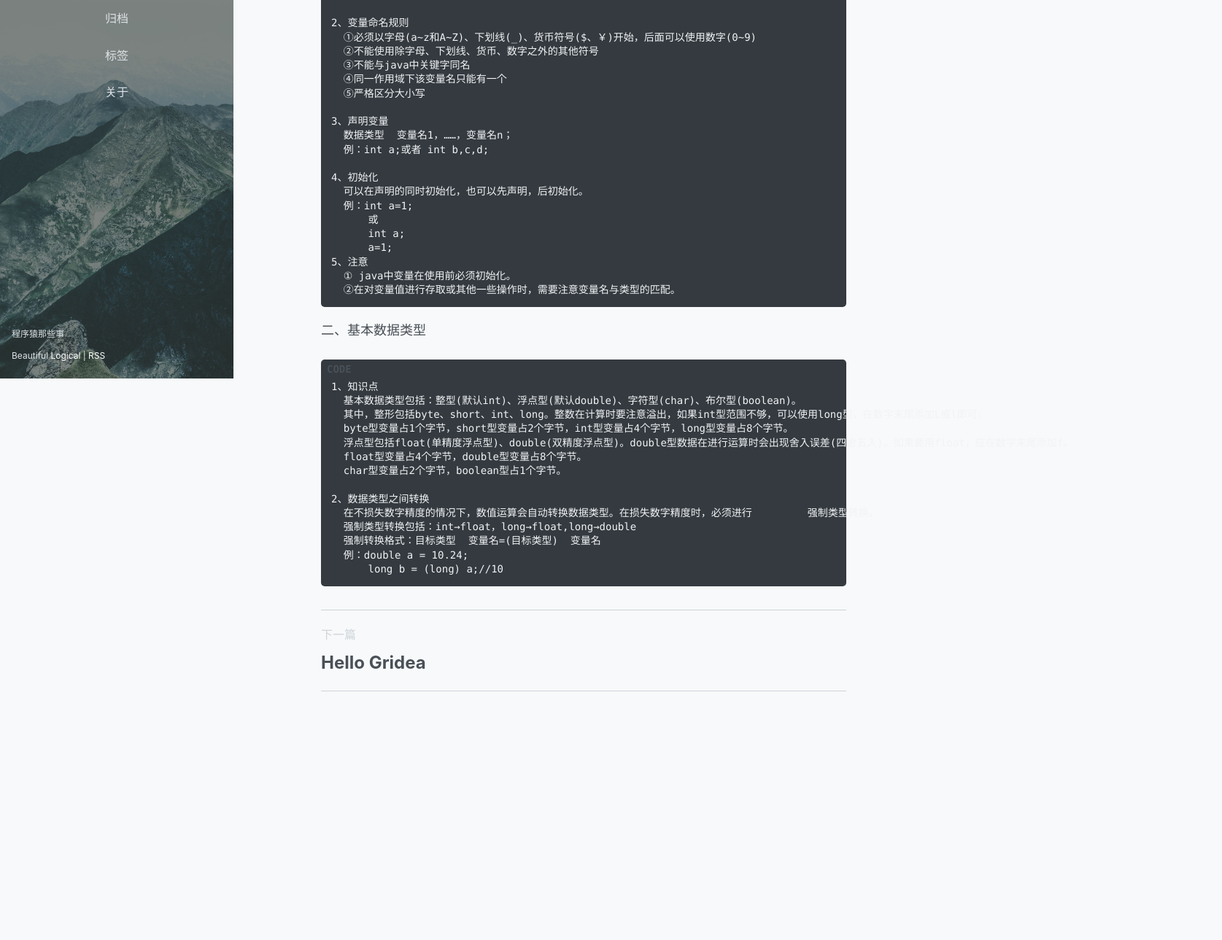
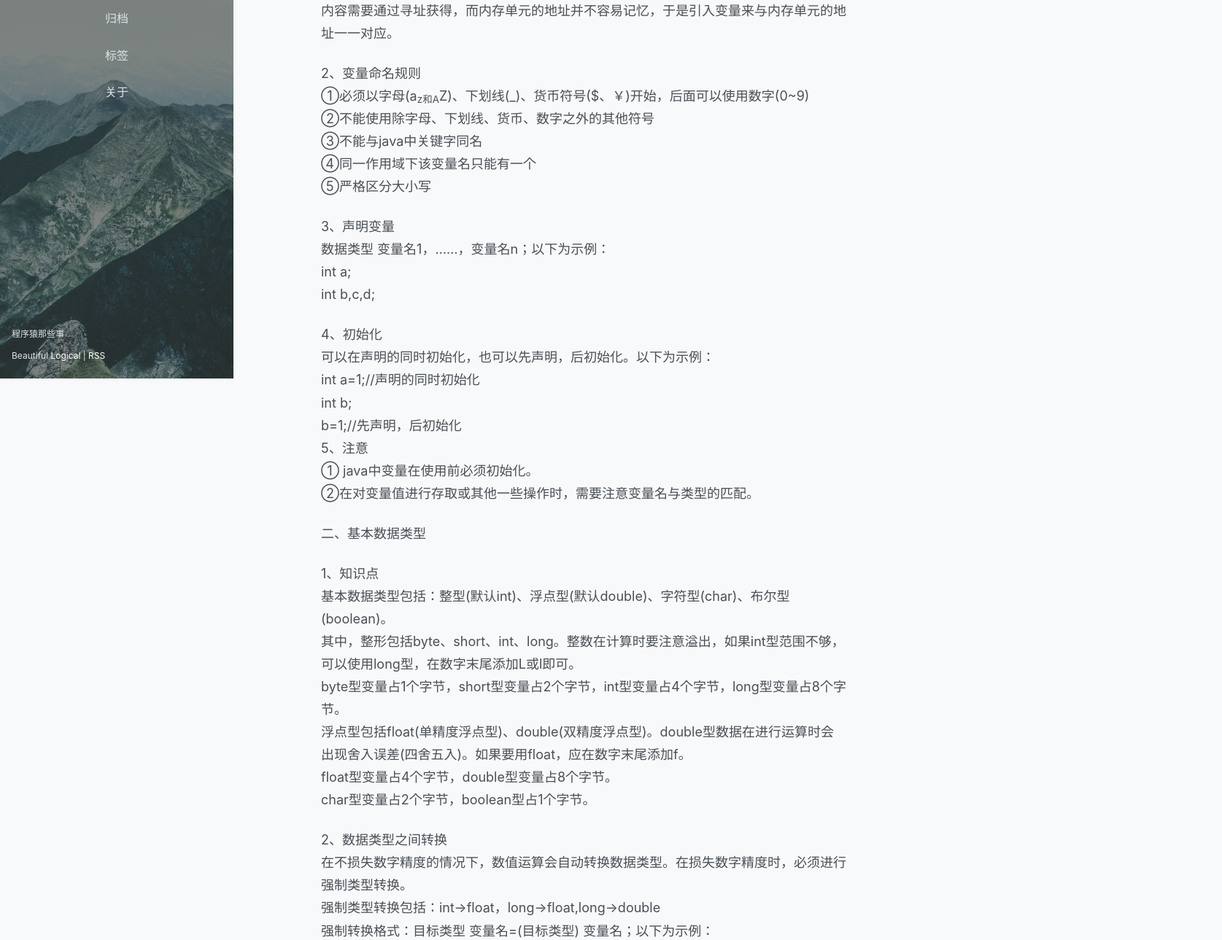
Before and after one commit to Evoltor/Evoltor.github.io, a plain HTML site: page post/java-ji-chu-yi-bian-liang-ji-ben-lei-xing/index.html in a window 1280 px wide. Shown: the part 281-1570 px from the top of the page at 73% size, 1675 px wide, since content can reach past the window. Before the commit the page ends 1309 px from the top, so only its background shows below. Drawn offline with nearby package versions, Linux system fonts and the light colour scheme.

Commit message:
update from gridea: 2020-07-14 11:00:05

```diff
--- a/post/java-ji-chu-yi-bian-liang-ji-ben-lei-xing/index.html
+++ b/post/java-ji-chu-yi-bian-liang-ji-ben-lei-xing/index.html
@@ -8,7 +8,7 @@
 <meta name="viewport" content="width=device-width, initial-scale=1, maximum-scale=1, user-scalable=no">
 
 <link rel="stylesheet" href="https://use.fontawesome.com/releases/v5.7.2/css/all.css" integrity="sha384-fnmOCqbTlWIlj8LyTjo7mOUStjsKC4pOpQbqyi7RrhN7udi9RwhKkMHpvLbHG9Sr" crossorigin="anonymous">
-<link rel="shortcut icon" href="https://Evoltor.github.io/favicon.ico?v=1594647828954">
+<link rel="shortcut icon" href="https://Evoltor.github.io/favicon.ico?v=1594695597756">
 <link rel="stylesheet" href="https://Evoltor.github.io/styles/main.css">
 
 
@@ -20,10 +20,9 @@
 
     <meta name="description" content="一、变量
 1、定义
-  变量表示存储单元地址的名字。程序运行期间产生的数据被存放在内存单元中，内存单元的内容需要通过寻址获得，而内存单元的地址并不容易记忆，于是引入变量来与内存单元的地址一一对应。
-
+变量表示存储单元地址的名字。程序运行期间产生的数据被存放在内存单元中，内存单元的内容需要通过寻址获得，而内存单元的地址并不容易记忆，于是引入变量来与内存单元的地址一一对应。
 2、变量命名规则
-  ①必须以字..." />
+①必须以字母(az和AZ)、..." />
     <meta name="keywords" content="" />
   </head>
   <body>
@@ -33,7 +32,7 @@
   <div class="top-container" data-aos="fade-right">
     <div class="top-header-container">
       <a class="site-title-container" href="https://Evoltor.github.io">
-        <img src="https://Evoltor.github.io/images/avatar.png?v=1594647828954" class="site-logo">
+        <img src="https://Evoltor.github.io/images/avatar.png?v=1594695597756" class="site-logo">
         <h1 class="site-title">Live Alone</h1>
       </a>
       <div class="menu-btn" @click="menuVisible = !menuVisible">
@@ -100,46 +99,40 @@
 
             <div class="post-content" v-pre>
               <p>一、变量</p>
-<pre><code>1、定义
-  变量表示存储单元地址的名字。程序运行期间产生的数据被存放在内存单元中，内存单元的内容需要通过寻址获得，而内存单元的地址并不容易记忆，于是引入变量来与内存单元的地址一一对应。
-
-2、变量命名规则
-  ①必须以字母(a~z和A~Z)、下划线(_)、货币符号($、￥)开始，后面可以使用数字(0~9)
-  ②不能使用除字母、下划线、货币、数字之外的其他符号
-  ③不能与java中关键字同名
-  ④同一作用域下该变量名只能有一个
-  ⑤严格区分大小写
-
-3、声明变量
-  数据类型  变量名1，……，变量名n；
-  例：int a;或者 int b,c,d;
-
-4、初始化
-  可以在声明的同时初始化，也可以先声明，后初始化。
-  例：int a=1;
-      或
-      int a;
-      a=1;
-5、注意
-  ① java中变量在使用前必须初始化。
-  ②在对变量值进行存取或其他一些操作时，需要注意变量名与类型的匹配。
-</code></pre>
+<p>1、定义<br>
+变量表示存储单元地址的名字。程序运行期间产生的数据被存放在内存单元中，内存单元的内容需要通过寻址获得，而内存单元的地址并不容易记忆，于是引入变量来与内存单元的地址一一对应。</p>
+<p>2、变量命名规则<br>
+①必须以字母(a<sub>z和A</sub>Z)、下划线(_)、货币符号($、￥)开始，后面可以使用数字(0~9)<br>
+②不能使用除字母、下划线、货币、数字之外的其他符号<br>
+③不能与java中关键字同名<br>
+④同一作用域下该变量名只能有一个<br>
+⑤严格区分大小写</p>
+<p>3、声明变量<br>
+数据类型  变量名1，……，变量名n；以下为示例：<br>
+int a;<br>
+int b,c,d;</p>
+<p>4、初始化<br>
+可以在声明的同时初始化，也可以先声明，后初始化。以下为示例：<br>
+int a=1;//声明的同时初始化<br>
+int b;<br>
+b=1;//先声明，后初始化<br>
+5、注意<br>
+① java中变量在使用前必须初始化。<br>
+②在对变量值进行存取或其他一些操作时，需要注意变量名与类型的匹配。</p>
 <p>二、基本数据类型</p>
-<pre><code>1、知识点
-  基本数据类型包括：整型(默认int)、浮点型(默认double)、字符型(char)、布尔型(boolean)。
-  其中，整形包括byte、short、int、long。整数在计算时要注意溢出，如果int型范围不够，可以使用long型，在数字末尾添加L或l即可。
-  byte型变量占1个字节，short型变量占2个字节，int型变量占4个字节，long型变量占8个字节。
-  浮点型包括float(单精度浮点型)、double(双精度浮点型)。double型数据在进行运算时会出现舍入误差(四舍五入)。如果要用float，应在数字末尾添加f。
-  float型变量占4个字节，double型变量占8个字节。
-  char型变量占2个字节，boolean型占1个字节。
-
-2、数据类型之间转换
-  在不损失数字精度的情况下，数值运算会自动转换数据类型。在损失数字精度时，必须进行         强制类型转换。
-  强制类型转换包括：int→float，long→float,long→double
-  强制转换格式：目标类型  变量名=(目标类型)  变量名
-  例：double a = 10.24;
-      long b = (long) a;//10
-</code></pre>
+<p>1、知识点<br>
+基本数据类型包括：整型(默认int)、浮点型(默认double)、字符型(char)、布尔型(boolean)。<br>
+其中，整形包括byte、short、int、long。整数在计算时要注意溢出，如果int型范围不够，可以使用long型，在数字末尾添加L或l即可。<br>
+byte型变量占1个字节，short型变量占2个字节，int型变量占4个字节，long型变量占8个字节。<br>
+浮点型包括float(单精度浮点型)、double(双精度浮点型)。double型数据在进行运算时会出现舍入误差(四舍五入)。如果要用float，应在数字末尾添加f。<br>
+float型变量占4个字节，double型变量占8个字节。<br>
+char型变量占2个字节，boolean型占1个字节。</p>
+<p>2、数据类型之间转换<br>
+在不损失数字精度的情况下，数值运算会自动转换数据类型。在损失数字精度时，必须进行         强制类型转换。<br>
+强制类型转换包括：int→float，long→float,long→double<br>
+强制转换格式：目标类型  变量名=(目标类型)  变量名；以下为示例：<br>
+double a = 10.24;<br>
+long b = (long) a;//10</p>
 
             </div>
 
```
Also changed, not shown: archives/index.html (+2 -2 lines), atom.xml (+34 -40 lines), index.html (+2 -2 lines), post/about/index.html (+2 -2 lines), post/hello-gridea/index.html (+2 -2 lines), tag/F8PS0MDL9/index.html (+2 -2 lines), tags/index.html (+2 -2 lines).
